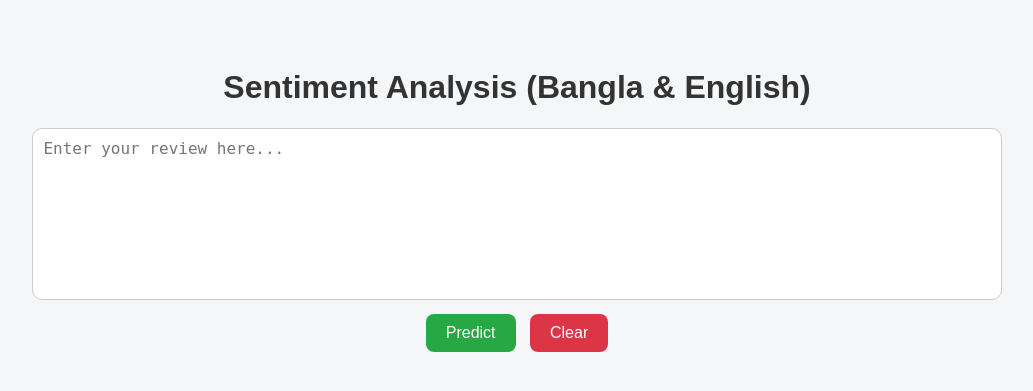
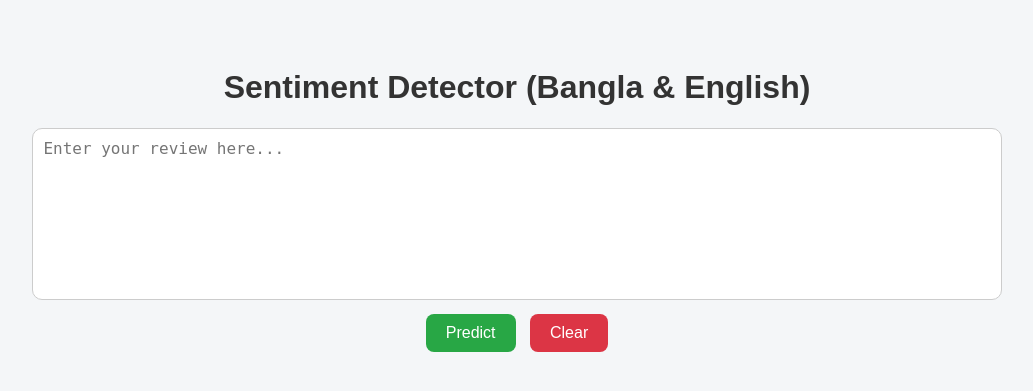
Before and after one commit to nure-jannat/sentiment_analysis_of_bd_banking_apps_user_reviews, a Flask app: page / in a window 1280 px wide. Shown: the top 391 px of the page, without its empty margins (123-1156 px from the left). Run offline with Flask 3, Linux system fonts and the light colour scheme; parts of the project's set-up code (start-up, migrations or seed data) failed here and were passed over.

Commit message:
Update index.html

```diff
--- a/sentiment_web_app/templates/index.html
+++ b/sentiment_web_app/templates/index.html
@@ -46,7 +46,7 @@
     </style>
 </head>
 <body>
-    <h1>Sentiment Analysis (Bangla & English)</h1>
+    <h1>Sentiment Detector (Bangla & English)</h1>
     <form method="POST" action="/">
         <textarea name="review" placeholder="Enter your review here..." id="reviewBox">{{ request.form.review or '' }}</textarea>
         <br>
```
